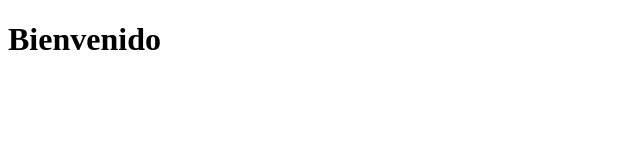
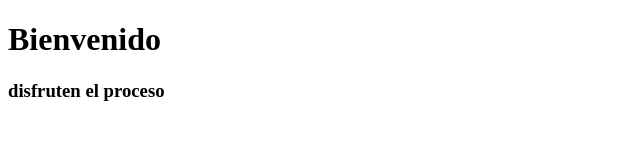
Before and after one commit to Fedegz1999/DesafioLatamEquipo, a plain HTML site: page index.html in a window 1280 px wide. Shown: the whole page, without its empty margins (0-640 px from the left). Drawn offline with Linux system fonts and the light colour scheme.

Commit message:
se agrego h3

```diff
--- a/index.html
+++ b/index.html
@@ -7,5 +7,7 @@
 </head>
 <body>
     <h1>Bienvenido</h1>
+
+    <h3>disfruten el proceso</h3>
 </body>
 </html>
```
